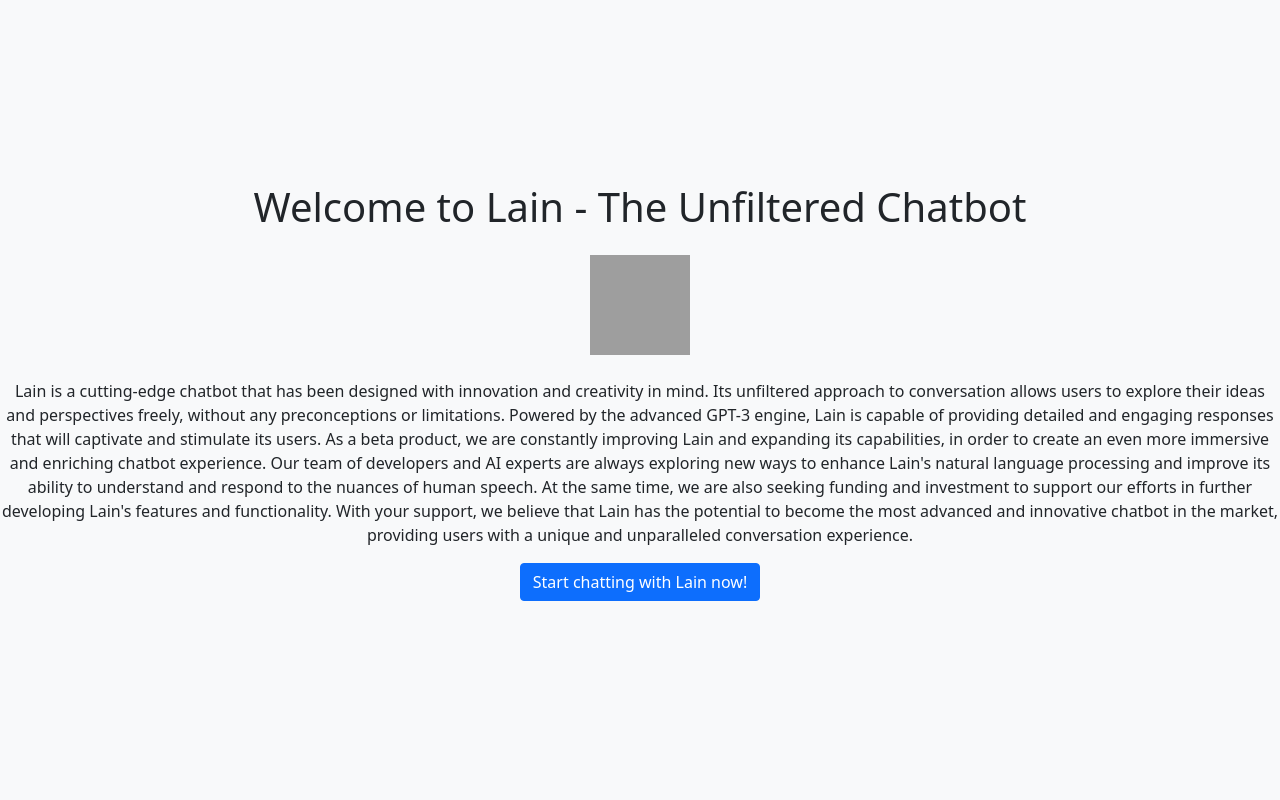
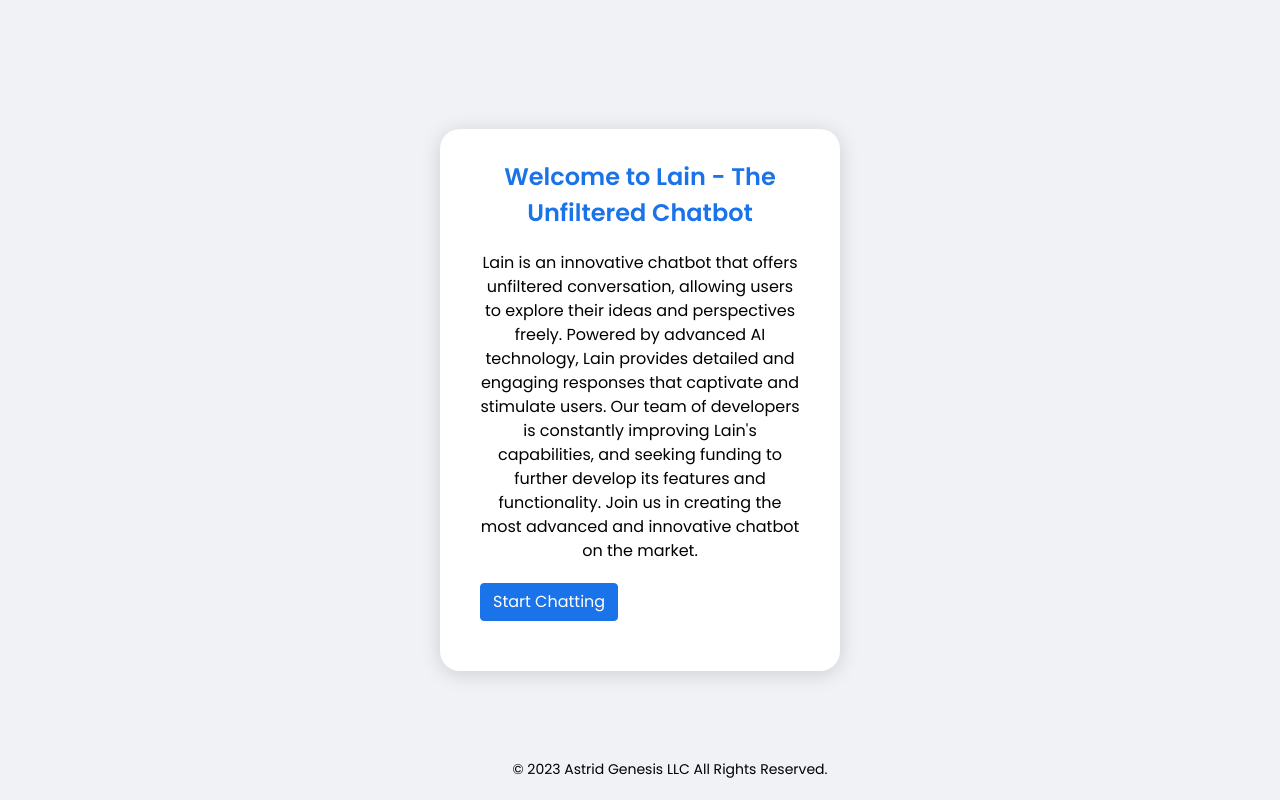
Before and after one commit to RickySavanna/lain, a Flask app: page / in a window 1280 px wide. Run offline with Flask 2, Linux system fonts and the light colour scheme; grey boxes are pictures that could not be loaded.

Commit message:
commit changes

```diff
--- a/templates/home.html
+++ b/templates/home.html
@@ -4,21 +4,84 @@
     <meta charset="UTF-8">
     <meta name="viewport" content="width=device-width, initial-scale=1.0">
     <title>Lain - Unfiltered Chatbot</title>
+    <link href="https://fonts.googleapis.com/css2?family=Poppins:wght@400;500;600&display=swap" rel="stylesheet">
     <link href="https://cdn.jsdelivr.net/npm/bootstrap@5.1.0/dist/css/bootstrap.min.css" rel="stylesheet">
+    <style>
+        body {
+            font-family: 'Poppins', Arial, sans-serif;
+            background-color: #f0f2f5;
+            display: flex;
+            justify-content: center;
+            align-items: center;
+            height: 100vh;
+            margin: 0;
+        }
+
+        .container {
+            background-color: #FFFFFF;
+            border-radius: 20px;
+            padding: 30px;
+            width: 400px;
+            max-width: 90%;
+            display: flex;
+            flex-direction: column;
+            box-shadow: 0 3px 20px rgba(0, 0, 0, 0.15);
+        }
+
+        .header {
+            font-size: 24px;
+            font-weight: 600;
+            text-align: center;
+            margin-bottom: 20px;
+            color: #1a73e8;
+        }
+
+        .messages {
+            flex-grow: 1;
+            overflow-y: auto;
+            padding: 0 10px;
+        }
+
+        .message {
+            font-size: 16px;
+            line-height: 1.5;
+            max-width: 400px;
+            text-align: center;
+            color: #000000;
+            margin-bottom: 20px;
+        }
+
+        .btn-primary {
+            background-color: #1a73e8;
+            border-color: #1a73e8;
+            margin-bottom: 20px;
+        }
+
+        .footer {
+            font-size: 14px;
+            text-align: center;
+            position: absolute;
+            bottom: 20px;
+            width: 80%;
+            max-width: 400px;
+            color: #000000;
+            margin-top: 20px;
+        }
+    </style>
 </head>
-<body class="d-flex flex-column justify-content-center align-items-center vh-100 bg-light">
-    <h1 class="mb-4">Welcome to Lain - The Unfiltered Chatbot</h1>
-    <img src="https://www.kindpng.com/picc/m/201-2018221_39kib-600x551-navi-serial-experiments-lain-navi-png.png" alt="Lain" class="mb-4" width="100" height="100">
-    <p class="text-center">
-        Lain is a cutting-edge chatbot that has been designed with innovation and creativity in mind. Its unfiltered approach to conversation allows users to explore their ideas and perspectives freely, without any preconceptions or limitations. Powered by the advanced GPT-3 engine, Lain is capable of providing detailed and engaging responses that will captivate and stimulate its users.
-
-        As a beta product, we are constantly improving Lain and expanding its capabilities, in order to create an even more immersive and enriching chatbot experience. Our team of developers and AI experts are always exploring new ways to enhance Lain's natural language processing and improve its ability to understand and respond to the nuances of human speech.
-
-        At the same time, we are also seeking funding and investment to support our efforts in further developing Lain's features and functionality. With your support, we believe that Lain has the potential to become the most advanced and innovative chatbot in the market, providing users with a unique and unparalleled conversation experience.
-    </p>
-
-    <p>
-        <a href="/chat" class="btn btn-primary">Start chatting with Lain now!</a>
-    </p>
+<body>
+    <div class="container">
+        <div class="header">Welcome to Lain - The Unfiltered Chatbot</div>
+        <div class="messages">
+            <div class="message">
+                Lain is an innovative chatbot that offers unfiltered conversation, allowing users to explore their ideas and perspectives freely. Powered by advanced AI technology, Lain provides detailed and engaging responses that captivate and stimulate users. Our team of developers is constantly improving Lain's capabilities, and seeking funding to further develop its features and functionality. Join us in creating the most advanced and innovative chatbot on the market.
+            </div>
+            <a href="/chat" class="btn btn-primary">Start Chatting</a>
+        </div>
+        <div class="footer">
+            &copy; 2023 Astrid Genesis LLC All Rights Reserved.
+        </div>
+    </div>
+    <script src="https://cdn.jsdelivr.net/npm/bootstrap@5.1.0/dist/js/bootstrap.bundle.min.js"></script>
 </body>
 </html>
```
Also changed, not shown: templates/index.html (+23 -17 lines).
